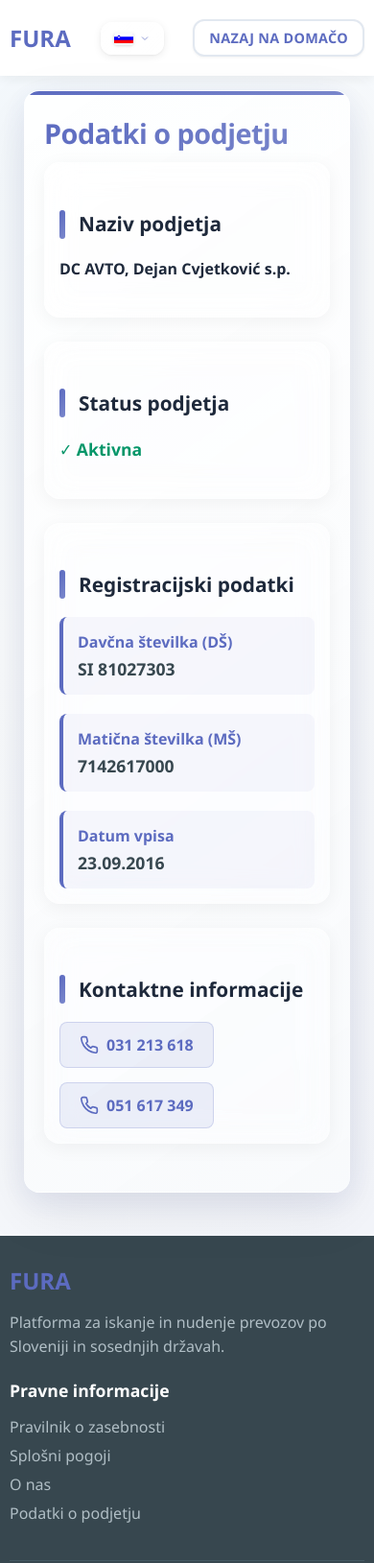
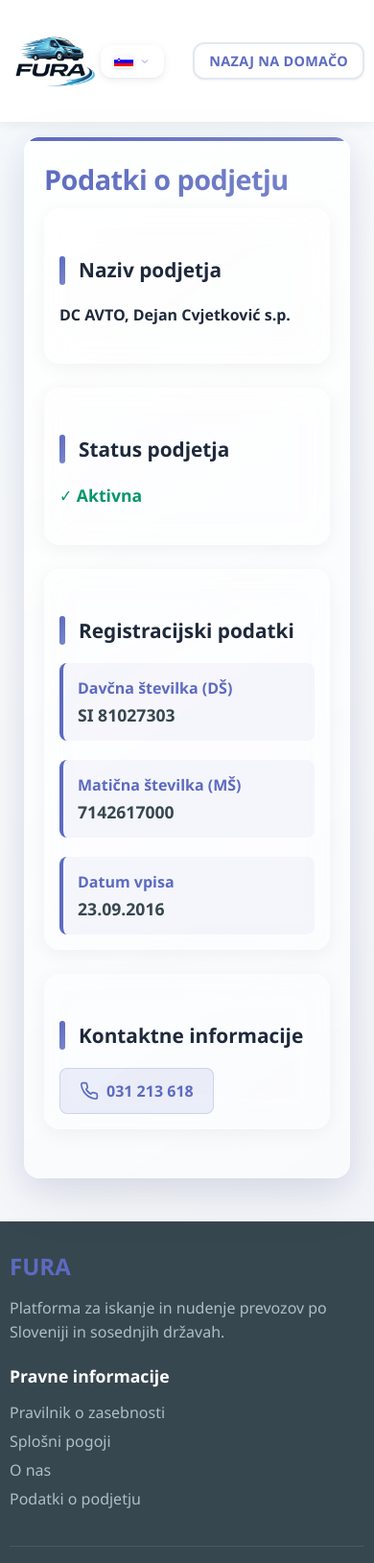
Before and after one commit to kalaqic/FURA-Berza-Prevozov, a website: page pages/company-info.html in a window 390 px wide. Shown: the top 1629 px of the page at 96% size. Drawn offline with Linux system fonts and the light colour scheme.

Commit message:
add logo and fix phone number and austria cities

```diff
--- a/js/location-data.js
+++ b/js/location-data.js
@@ -9,7 +9,7 @@ const countries = [
     'Slovenija', 'Hrvatska', 'Srbija', 'Bosna i Hercegovina',
 
     // Other European countries
-    'Albanija', 'Austrija', 'Belgija', 'Bolgarija', 'Češka', 'Črna gora',
+    'Albanija', 'Avstrija', 'Belgija', 'Bolgarija', 'Češka', 'Črna gora',
     'Danska', 'Estonija', 'Finska', 'Francija', 'Grčija', 'Irska',
     'Italija', 'Latvija', 'Litva', 'Luksemburg', 'Madžarska', 'Malta',
     'Nemčija', 'Nizozemska', 'Poljska', 'Portugalska', 'Romunija',
--- a/pages/company-info.html
+++ b/pages/company-info.html
@@ -20,7 +20,7 @@
     <header>
         <div class="container">
             <nav>
-                <a href="../index.html" class="logo">FURA</a>
+                <a href="../index.html" class="logo"><img src="../assets/fura logo.png" alt="FURA" style="height: 80px;"></a>
                 <div class="nav-right">
                     <!-- Language Selector -->
                     <div class="language-selector">
@@ -120,12 +120,6 @@
                                 </svg>
                                 031 213 618
                             </a>
-                            <a href="tel:+38651617349" style="display: inline-flex; align-items: center; padding: 12px 20px; background: rgba(92, 107, 192, 0.1); border: 1px solid rgba(92, 107, 192, 0.2); border-radius: 8px; color: var(--primary-color); text-decoration: none; font-weight: 600; transition: all 0.2s ease;">
-                                <svg xmlns="http://www.w3.org/2000/svg" width="20" height="20" viewBox="0 0 24 24" fill="none" stroke="currentColor" stroke-width="2" stroke-linecap="round" stroke-linejoin="round" style="margin-right: 8px;">
-                                    <path d="M22 16.92v3a2 2 0 0 1-2.18 2 19.79 19.79 0 0 1-8.63-3.07 19.5 19.5 0 0 1-6-6 19.79 19.79 0 0 1-3.07-8.67A2 2 0 0 1 4.11 2h3a2 2 0 0 1 2 1.72 12.84 12.84 0 0 0 .7 2.81 2 2 0 0 1-.45 2.11L8.09 9.91a16 16 0 0 0 6 6l1.27-1.27a2 2 0 0 1 2.11-.45 12.84 12.84 0 0 0 2.81.7A2 2 0 0 1 22 16.92z"></path>
-                                </svg>
-                                051 617 349
-                            </a>
                         </div>
                     </div>
                 </section>
```
Also changed, not shown: index.html (+2 -2 lines), pages/about.html (+1 -1 lines), pages/create-ride.html (+1 -1 lines), pages/edit-ride.html (+1 -1 lines), pages/login.html (+1 -1 lines), pages/privacy-policy.html (+1 -1 lines), pages/profile.html (+1 -1 lines), pages/register.html (+1 -1 lines), pages/terms-conditions.html (+1 -1 lines), assets/fura logo.png (added), 2 other files.
